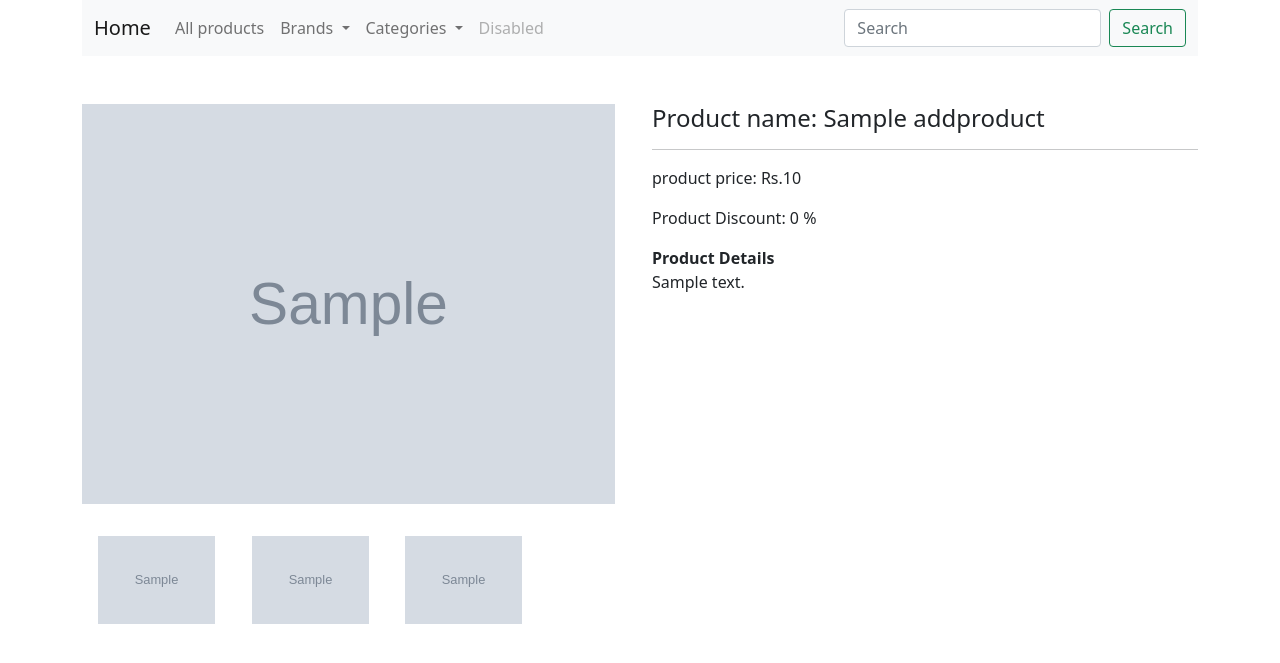
After one commit to TheAIMagics/myshop, a Flask app: page /product/1 in a window 1280 px wide. The commit adds this page. Shown: the top 663 px of the page. Run offline with Flask 2, Linux system fonts and the light colour scheme; tables that the repository leaves empty hold one stand-in row (values such as "Sample post"); grey boxes marked "Sample" are stand-in pictures; some libraries are stand-ins or nearby versions.

Commit message:
Add indivisula Product page

```diff
--- a/shop/products/routes.py
+++ b/shop/products/routes.py
@@ -12,6 +12,11 @@ def home():
     brands = Brand.query.join(Addproduct, (Brand.id == Addproduct.brand_id)).all()
     categories = Category.query.join(Addproduct, (Category.id == Addproduct.category_id)).all()
     return render_template('products/index.html', products = products, brands = brands,categories = categories)
+
+@app.route('/product/<int:id>')
+def single_page(id):
+    product = Addproduct.query.get_or_404(id)
+    return render_template('products/single_page.html', product = product)
 
 @app.route('/brand/<int:id>')
 def get_brand(id):
--- a/shop/templates/products/index.html
+++ b/shop/templates/products/index.html
@@ -64,7 +64,7 @@
                     <p class="text-center">{{ b.price }}</p>
                   </div>
                     <div class="card-footer text-center">
-                      <button class="btn btn-sm btn-primary pull-left" type="button" id="toleft">Details</button>
+                      <a href="{{ url_for('single_page', id = b.id) }}" class="btn btn-sm btn-primary pull-left" type="button" id="toleft">Details</a>
 
                       <button class="btn btn-sm btn-warning pull-right" type="button" id="toright">Add to cart</button>
                     </div>
@@ -109,7 +109,7 @@
                     <p class="text-center">{{ cat.price }}</p>
                   </div>
                     <div class="card-footer text-center">
-                      <button class="btn btn-sm btn-primary pull-left" type="button" id="toleft">Details</button>
+                      <a href="{{ url_for('single_page', id = cat.id) }}" class="btn btn-sm btn-primary pull-left" type="button" id="toleft">Details</a>
 
                       <button class="btn btn-sm btn-warning pull-right" type="button" id="toright">Add to cart</button>
                     </div>
@@ -155,7 +155,7 @@
                     <p class="text-center">{{ product.price }}</p>
                   </div>
                     <div class="card-footer text-center">
-                      <button class="btn btn-sm btn-primary pull-left" type="button" id="toleft">Details</button>
+                      <a href="{{ url_for('single_page', id = product.id) }}" class="btn btn-sm btn-primary pull-left" type="button" id="toleft">Details</a>
                       <button class="btn btn-sm btn-warning pull-right" type="button" id="toright">Add to cart</button>
                     </div>
              </div>
--- /dev/null
+++ b/shop/templates/products/single_page.html
@@ -0,0 +1,92 @@
+{% extends 'layout.html' %}
+{% block content %}
+
+<!--Navbar starts-->
+<div class="container">
+        <nav class="navbar navbar-expand-lg navbar-light bg-light">
+      <div class="container-fluid">
+        <a class="navbar-brand" href="#">Home</a>
+        <button class="navbar-toggler" type="button" data-bs-toggle="collapse" data-bs-target="#navbarSupportedContent" aria-controls="navbarSupportedContent" aria-expanded="false" aria-label="Toggle navigation">
+          <span class="navbar-toggler-icon"></span>
+        </button>
+        <div class="collapse navbar-collapse" id="navbarSupportedContent">
+          <ul class="navbar-nav me-auto mb-2 mb-lg-0">
+            <li class="nav-item">
+              <a class="nav-link" href="/">All products</a>
+            </li>
+            <li class="nav-item dropdown">
+              <a class="nav-link dropdown-toggle" href="#" id="navbarDropdown" role="button" data-bs-toggle="dropdown" aria-expanded="false">
+                Brands
+              </a>
+              <ul class="dropdown-menu" aria-labelledby="navbarDropdown">
+                  {% for brand in brands %}
+                     <li><a class="dropdown-item" href="{{url_for('get_brand', id = brand.id)}}">{{brand.name}}</a></li>
+                  {% endfor %}
+              </ul>
+            </li>
+
+                <li class="nav-item dropdown">
+              <a class="nav-link dropdown-toggle" href="#" id="navbarDropdown" role="button" data-bs-toggle="dropdown" aria-expanded="false">
+                Categories
+              </a>
+              <ul class="dropdown-menu" aria-labelledby="navbarDropdown">
+                  {% for category in categories %}
+                     <li><a class="dropdown-item" href="{{url_for('get_category', id = category.id)}}">{{category.name}}</a></li>
+                  {% endfor %}
+              </ul>
+            </li>
+            <li class="nav-item">
+              <a class="nav-link disabled">Disabled</a>
+            </li>
+          </ul>
+          <form class="d-flex">
+            <input class="form-control me-2" type="search" placeholder="Search" aria-label="Search">
+            <button class="btn btn-outline-success" type="submit">Search</button>
+          </form>
+        </div>
+      </div>
+    </nav>
+</div>
+<!--Navbar ends-->
+
+<div class="container mt-5">
+    <div class="row">
+        <div class="col-md-6" id="b_image">
+            <img src="{{ url_for('static', filename = "images/" + product.image_1) }}", alt="{{product.name}}" ,width="400", height="400"  >
+        </div>
+        <div class="col-md-6">
+        <h4> Product name: {{product.name}} </h4>
+            <hr>
+            <p>product price: Rs.{{product.price}}</p>
+            {% if product.price >0 %}
+            <p> Product Discount: {{ product.discount }} %</p>
+            {% endif %}
+            <b> Product Details </b>
+            <p>{{product.description }}</p>
+        </div>
+         <div class="row">
+        <div class="col-md-12 mt-3" id='s_image'>
+            <img class="p-3" src="{{ url_for('static', filename = "images/" + product.image_1) }}", alt="{{product.name}}" ,width="120", height="120">
+            <img class="p-3" src="{{ url_for('static', filename = "images/" + product.image_2) }}", alt="{{product.name}}" ,width="120", height="120">
+            <img class="p-3" src="{{ url_for('static', filename = "images/" + product.image_3) }}", alt="{{product.name}}" ,width="120", height="120">
+        </div>
+    </div>
+</div>
+
+</div>
+
+<script>
+   var b_image = document.getElementById('b_image');
+   var s_image = document.getElementById('s_image').getElementsByTagName('img');
+    for(var i = 0; i < s_image.length; i++){
+
+        s_image[i].addEventListener('click', full_image);
+    }
+    function full_image(){
+        var ImageSRC = this.getAttribute('src');
+        b_image.innerHTML = "<img src=" + ImageSRC + " width='400' height='400'>";
+    }
+</script>
+
+
+{% endblock content %}
```
